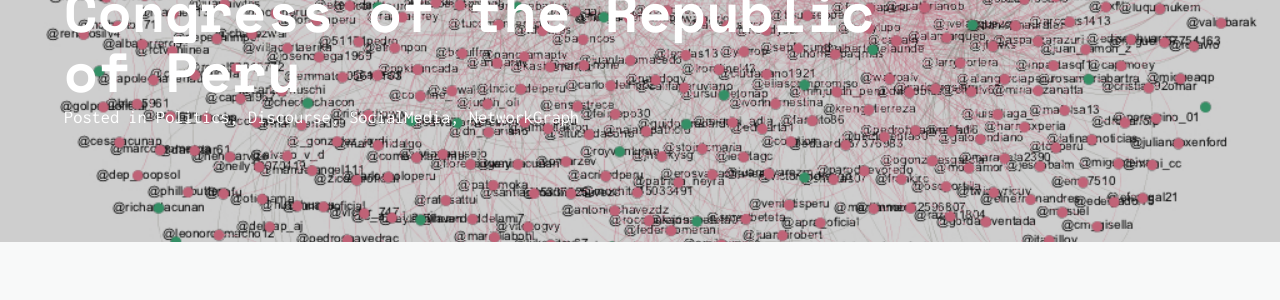
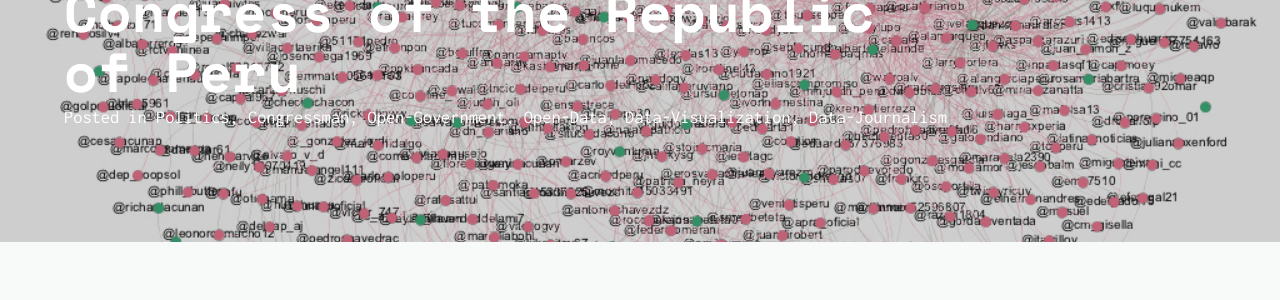
Before and after one commit to manuelvarzen/Vigia, a Jekyll site: the page built from _posts/2018-07-25-A-day-of-tweets.md, in a window 1280 px wide. Shown: the part 402-702 px from the top of the page. Built offline with Jekyll 4.4.1, drawn with Linux system fonts in a browser that asks for light colours; nearby versions of some CDN libraries.

Commit message:
Update 2018-07-25-A-day-of-tweets.md

```diff
--- a/_posts/2018-07-25-A-day-of-tweets.md
+++ b/_posts/2018-07-25-A-day-of-tweets.md
@@ -8,9 +8,11 @@
 image-sm: /Vigia/img/CongresistasTweets-2016-2021-1.jpg
 categories:
   - Politics
-  - Discourse
-  - SocialMedia
-  - NetworkGraph
+  - Congressman
+  - Open-Government
+  - Open-Data
+  - Data-Visualization
+  - Data-Journalism
 ---
 
 The tweet seems to be the quickest way to communicate any other issue if it is in the case of the public question the same one that has been entrusted to politicians by citizens.
```
